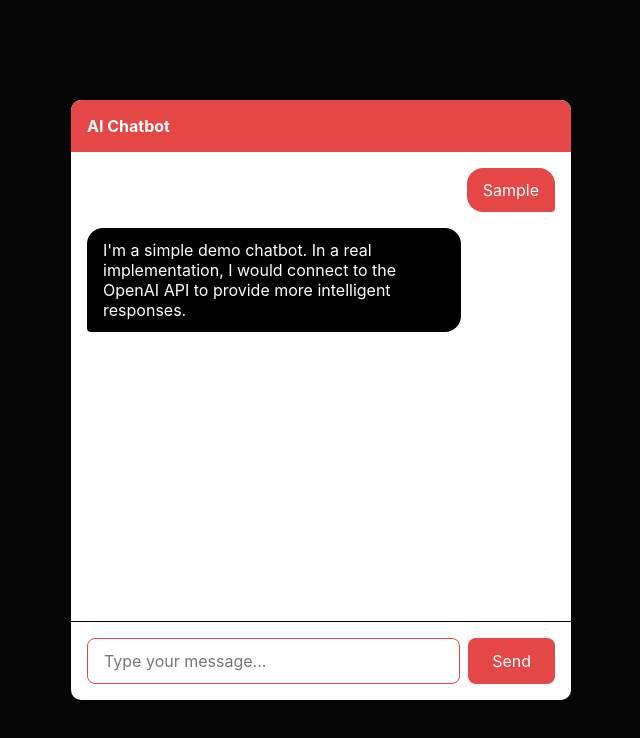
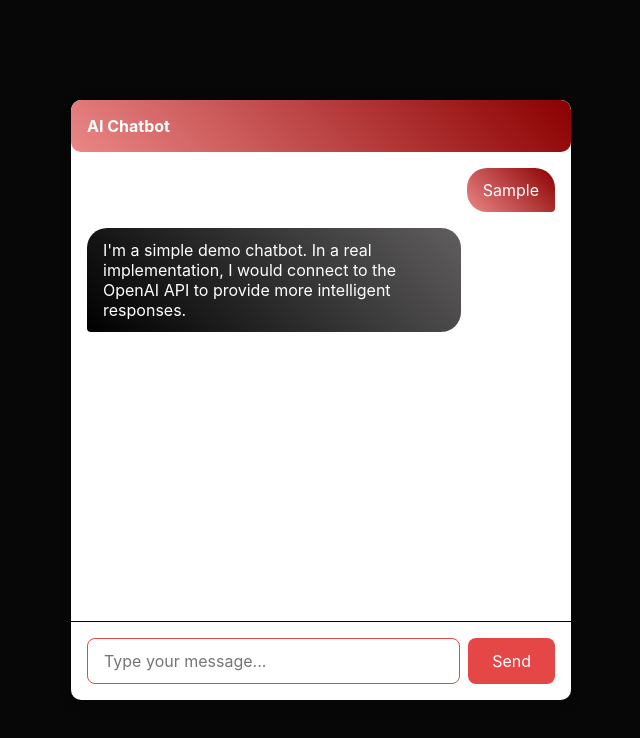
Before and after one commit to Helvin08/cars, a plain HTML site: page code/Chatbot.html in a window 1280 px wide. Both pictures are taken after typing "Sample" into the empty fields and a click on the button "Send". Shown: the whole page, without its empty margins (319-959 px from the left). Drawn offline with Linux system fonts and the light colour scheme.

Commit message:
Update Chatbot and index pages with improved styling and functionality; remove unused CSS for login page

```diff
--- a/code/Chatbot.html
+++ b/code/Chatbot.html
@@ -1,9 +1,11 @@
 <!DOCTYPE html>
 <html lang="en">
+
 <head>
   <meta charset="UTF-8">
   <meta name="viewport" content="width=device-width, initial-scale=1.0">
-  <title>AI Chatbot</title>
+  <title>AI Chatbot - Cars Heaven </title>
+  <link rel="icon" href="/image/CARS HEAVAN.png" />
   <style>
     * {
       box-sizing: border-box;
@@ -22,7 +24,7 @@
     }
 
     .chat-container {
-      background-color: white;
+      background-color: rgb(255, 255, 255);
       border-radius: 10px;
       box-shadow: 0 4px 12px rgba(0, 0, 0, 0.1);
       width: 100%;
@@ -34,13 +36,29 @@
     }
 
     .chat-header {
-      background-color: #e54646;
+      display: flex;
+      flex-direction: column;
+      gap: 10px;
+      background: linear-gradient(45deg, rgb(235, 135, 135), rgb(139, 0, 0));
+      padding: 30px;
+      width: 500px;
+      border-radius: 20px;
+      font-family: -apple-system, BlinkMacSystemFont, "Segoe UI", Roboto, Oxygen,
+        Ubuntu, Cantarell, "Open Sans", "Helvetica Neue", sans-serif;
+      transition: background 0.3s ease;
       color: white;
       padding: 1rem;
       font-weight: bold;
       border-top-left-radius: 10px;
       border-top-right-radius: 10px;
+      border-bottom-left-radius: 10px;
+      border-bottom-right-radius: 10px;
     }
+
+    .chat-header:hover {
+      background: linear-gradient(45deg, rgb(139, 0, 0), rgb(235, 135, 135));
+    }
+
 
     .chat-messages {
       flex: 1;
@@ -59,18 +77,45 @@
     }
 
     .user-message {
+      display: flex;
+      flex-direction: column;
+      gap: 10px;
+      background: linear-gradient(45deg, rgb(235, 135, 135), rgb(139, 0, 0));
+      border-radius: 20px;
+      font-family: -apple-system, BlinkMacSystemFont, "Segoe UI", Roboto, Oxygen,
+        Ubuntu, Cantarell, "Open Sans", "Helvetica Neue", sans-serif;
+      transition: background 0.3s ease;
       align-self: flex-end;
-      background-color: #e54646;
+      background-color: #121212;
       color: white;
       border-bottom-right-radius: 0.25rem;
     }
 
+    .user-message:hover {
+      background: linear-gradient(45deg, rgb(139, 0, 0), rgb(235, 135, 135));
+    }
+
+
+
     .bot-message {
+      display: flex;
+      flex-direction: column;
+      gap: 10px;
+      background: linear-gradient(45deg, rgb(0, 0, 0), rgb(96, 94, 94));
+
+      border-radius: 20px;
+      font-family: -apple-system, BlinkMacSystemFont, "Segoe UI", Roboto, Oxygen,
+        Ubuntu, Cantarell, "Open Sans", "Helvetica Neue", sans-serif;
+      transition: background 0.3s ease;
       align-self: flex-start;
-      background-color: #000000;
       color: #ffffff;
       border-bottom-left-radius: 0.25rem;
     }
+
+    .bot-message:hover {
+      background: linear-gradient(45deg, rgb(96, 94, 94), rgb(0, 0, 0));
+    }
+
 
     .chat-input-container {
       display: flex;
@@ -145,9 +190,13 @@
     }
 
     @keyframes typing-animation {
-      0%, 60%, 100% {
+
+      0%,
+      60%,
+      100% {
         transform: translateY(0);
       }
+
       30% {
         transform: translateY(-5px);
       }
@@ -167,6 +216,7 @@
     }
   </style>
 </head>
+
 <body>
   <div class="chat-container">
     <div class="chat-header">
@@ -178,7 +228,8 @@
       </div>
     </div>
     <div class="chat-input-container">
-      <input type="text" class="chat-input" id="user-input" placeholder="Type your message..." aria-label="Type your message">
+      <input type="text" class="chat-input" id="user-input" placeholder="Type your message..."
+        aria-label="Type your message">
       <button class="send-button" id="send-button">Send</button>
     </div>
   </div>
@@ -276,9 +327,17 @@
             const responses = {
               'hello': 'Hello! How can I help you today?',
               'how are you': 'I\'m just a program, but I\'m functioning well! How can I assist you?',
-              'what is your name': 'I\'m an AI chatbot created with HTML, CSS, and JavaScript.',
+              'what is your name': 'I\'m an AI chatbot created for Cars Heaven.',
               'bye': 'Goodbye! Feel free to chat again anytime.',
-              'thank you': 'You\'re welcome! Is there anything else I can help with?'
+              'thank you': 'You\'re welcome! Is there anything else I can help with?',
+              'i want car wallpapers': 'Sure! Here are some car wallpapers you might like: [].',
+              'i want car images': 'Sure! Here are some car images you might like: [].',
+              'i want cars wallpapers': 'Sure! Here are some car wallpapers you might like: [].',
+              'i want car wallpaper': 'Sure! Here are some car wallpapers you might like: [].',
+              'i want cars wallpaper': 'Sure! Here are some car wallpapers you might like: [].',
+              'who create you': 'I was created by a team of Cars Heaven by Sahaya Helvin.',
+              'i want cars history': 'Sure! Here are some car history you might like: [https://en.wikipedia.org/wiki/History_of_the_automobile].',
+
             };
 
             // Check if the user message contains any of the keys
@@ -350,4 +409,5 @@
     });
   </script>
 </body>
+
 </html>
--- a/code/login.css
+++ b/code/login.css
@@ -10,10 +10,6 @@
     Ubuntu, Cantarell, "Open Sans", "Helvetica Neue", sans-serif;
   transition: background 0.3s ease;
 }
-.body{
-  background-image: href("D:\website\login page\image/car.webp");
-}
-
 .form:hover {
   background: linear-gradient(45deg, rgb(139, 0, 0), rgb(235, 135, 135));
 }
```
Also changed, not shown: code/index.html (+3 -2 lines).
